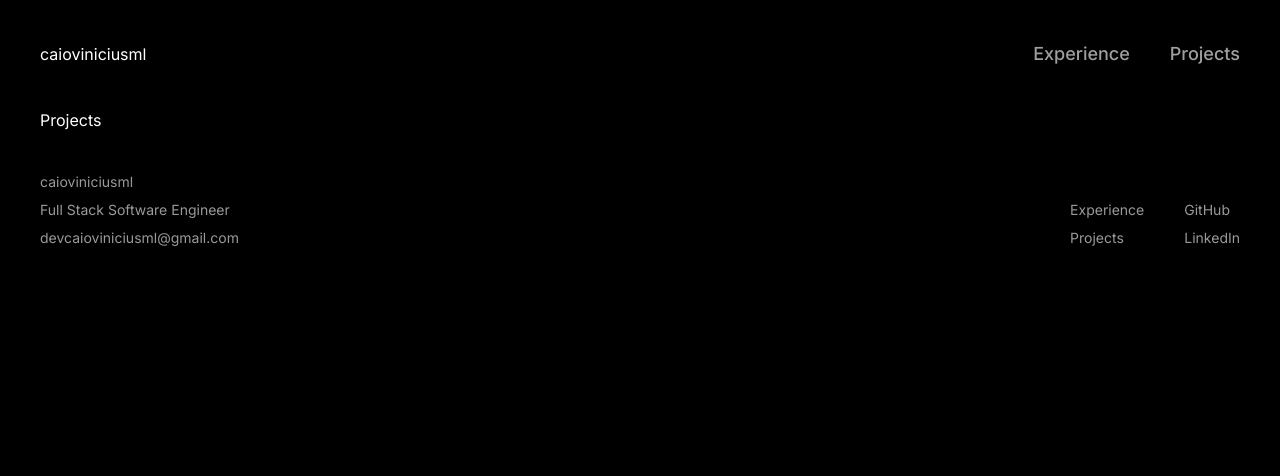
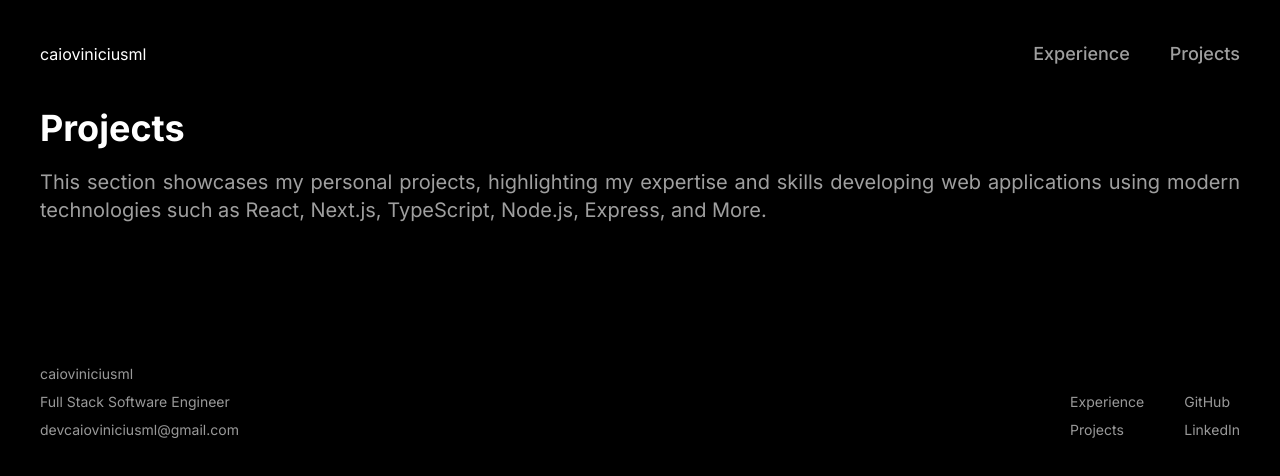
Before and after one commit to caioviniciusml/caioviniciusml-webpage, a Next.js app: page /projects in a window 1280 px wide. Shown: the top 476 px of the page. Built offline with nearby package versions, Linux system fonts and the light colour scheme.

Commit message:
feat: projects page

```diff
--- a/src/app/globals.css
+++ b/src/app/globals.css
@@ -8,6 +8,7 @@
   --color-grayprimary: #9F9F9F;
   --color-graysecondary: #999999;
   --color-graythird: #333333;
+  --color-graybg: #101010
 }
 
 @theme inline {
--- a/src/app/projects/page.tsx
+++ b/src/app/projects/page.tsx
@@ -1,7 +1,11 @@
 export default function Projects() {
   return (
-    <div>
-      Projects
-    </div>
+    <main className="grid grid-cols-1 gap-5">
+      <h1 className="text-white text-4xl font-bold">Projects</h1>
+      <p className="text-justify text-grayprimary text-base lg:text-xl">This section showcases my personal projects, highlighting my expertise and skills developing web applications using modern technologies such as React, Next.js, TypeScript, Node.js, Express, and More.</p>
+      <div className="py-10">
+
+      </div>
+    </main>
   );
 }
```
Also changed, not shown: 1 other file (tests, documents, lock files or other folders).
